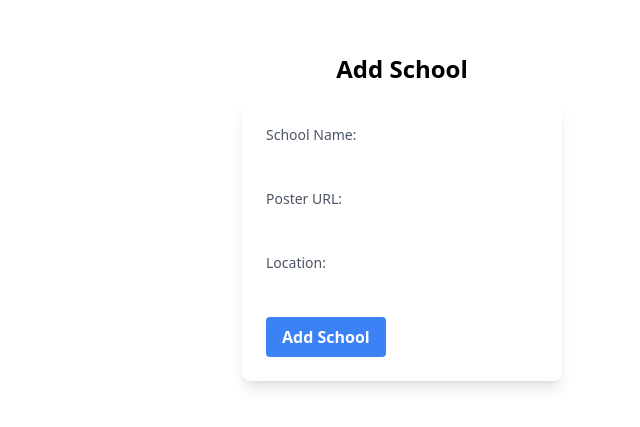
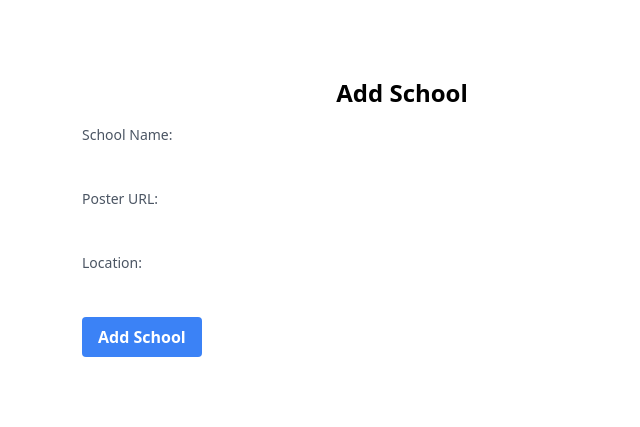
Before and after one commit to iammuirurimaina/shuleni_frontend, a React (Create React App) app in the folder client/: page /add-Schools in a window 1280 px wide. Shown: the part 183-610 px from the top of the page, without its empty margins (238-878 px from the left). Built offline with nearby package versions, Linux system fonts and the light colour scheme.

Commit message:
Creating classes complete almost do ne with displaying and assessments

```diff
--- a/client/src/App.js
+++ b/client/src/App.js
@@ -50,7 +50,7 @@ function App() {
           <Route path='/educator-dashboard' element={<EducatorDashboard /*user={user.id} roleId = {1}*/ />} />
 
           <Route path='/student-dashboard' element={<StudentDashboard /*user={user.id} roleId = {1}*//>} />
-           <Route path='create-class' element={<CreateClass />} />
+          <Route path='create-class' element={<CreateClass />} />
           <Route path='/users/:id' element={<EditUsers />} />
           <Route path='/edit-class' element={<EditClass />} />
           <Route path='/resources' element={<Resources />} />
--- a/client/src/components/Owners/AddSchools.js
+++ b/client/src/components/Owners/AddSchools.js
@@ -55,7 +55,7 @@ function AddSchool() {
     <div className="flex flex-col items-center justify-center h-screen">
 
       <h2 className="text-2xl font-semibold mb-4">Add School</h2>
-      <form onSubmit={handleSubmit} className="w-80 bg-white p-6 rounded-lg shadow-lg">
+      <form onSubmit={handleSubmit} className="w-full md:w-1/2">
         <div className="mb-4">
           <label className="block text-sm font-medium text-gray-600">School Name:</label>
           <input
```
